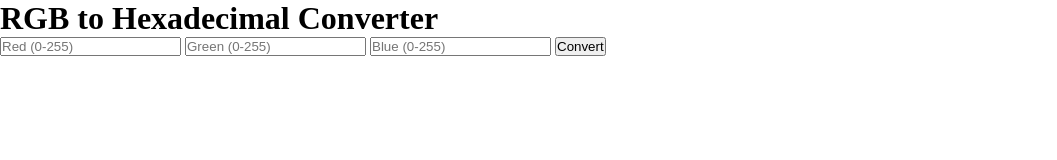
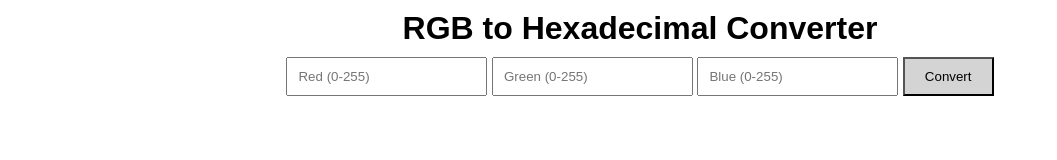
Before and after one commit to Tashreeqlee/RGBtohex, a plain HTML site: page index.html in a window 1280 px wide. Shown: the whole page, without its empty margins (0-1057 px from the left). Drawn offline with Linux system fonts and the light colour scheme.

Commit message:
css added/final changes

```diff
--- a/css/style.css
+++ b/css/style.css
@@ -5,3 +5,25 @@
     padding: 0;
     box-sizing: border-box;
 }
+body {
+    text-align: center;
+    font-family: Arial, sans-serif;
+}
+h1 {
+    margin-top: 10px;
+    margin-bottom: 10px;
+}
+input {
+    margin-bottom: 20px;
+    padding: 10px;
+}
+#result {
+    font-weight: bold;
+    font-size: large;
+}
+button {
+    padding: 10px 20px;
+    background-color: #d4d4d4;
+    color: #000000;
+    cursor: pointer;
+}
```
